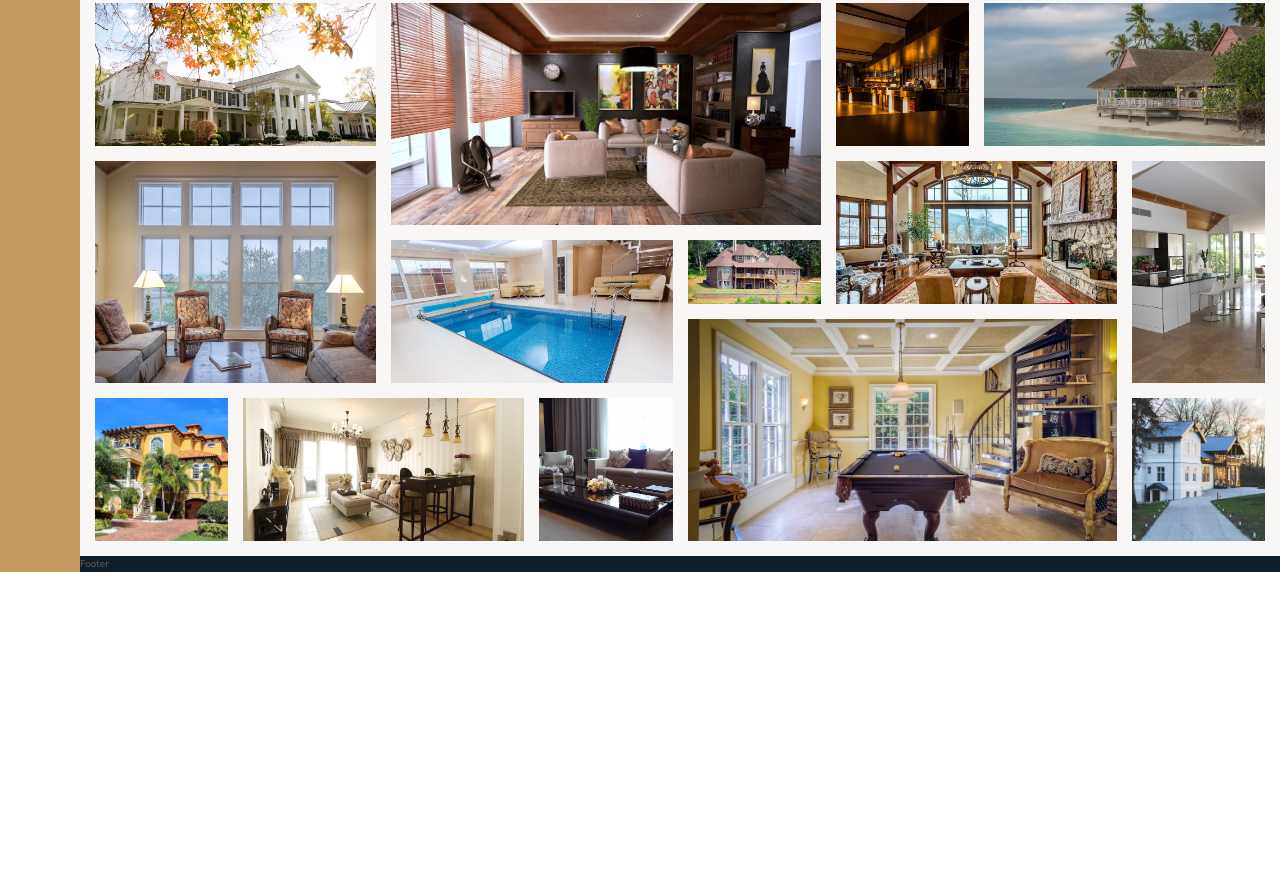
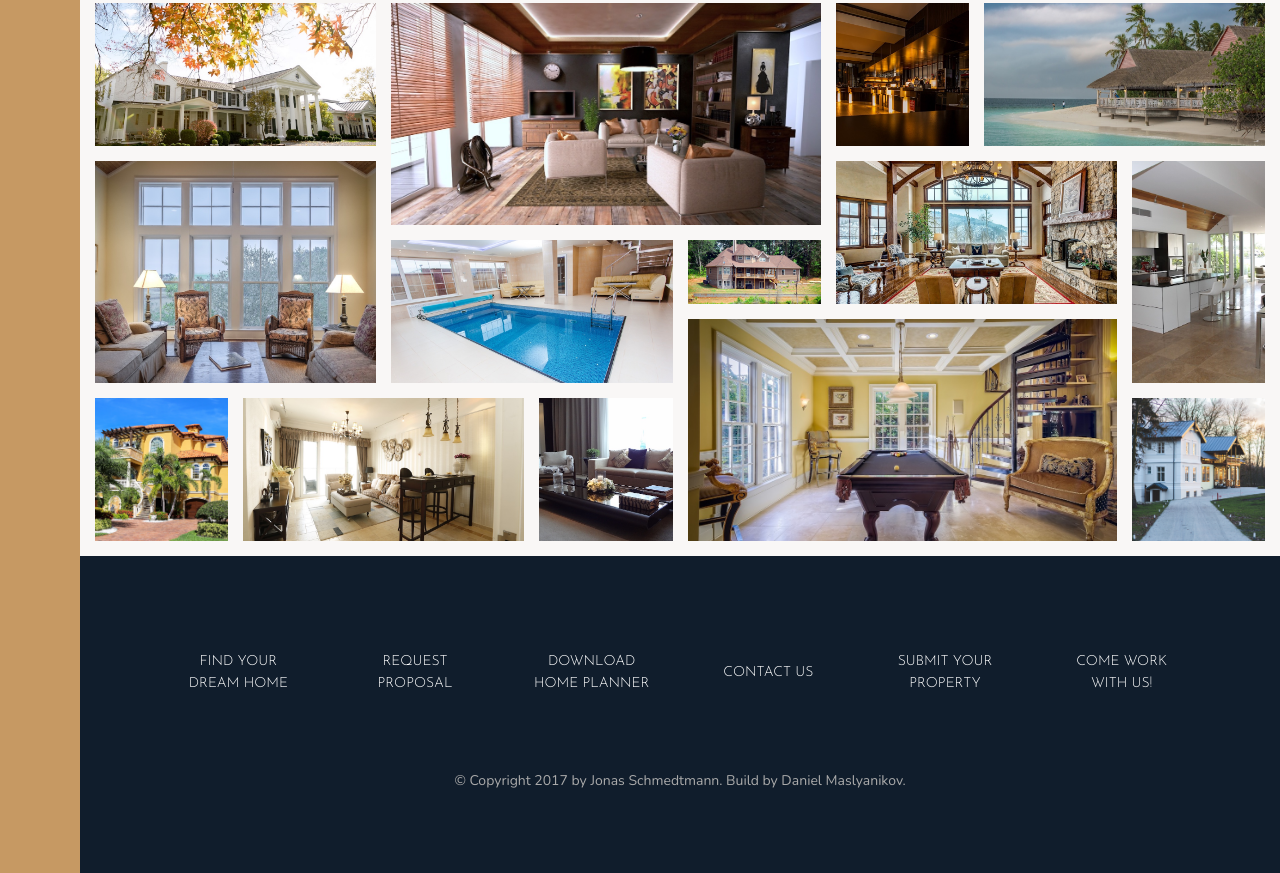
Before and after one commit to Daniel-Maslyanikov/Nexter, a website: page index.html in a window 1280 px wide. Shown: the part 3103-3976 px from the top of the page. Before the commit the page ends 3675 px from the top, so only its background shows below. Drawn offline with nearby package versions, Linux system fonts and the light colour scheme.

Commit message:
build footer section

```diff
--- a/index.html
+++ b/index.html
@@ -356,9 +356,20 @@
 			<figure class="gallery__item gallery__item--14">
 				<img src="img/gal-14.jpeg" alt="Gallery image 14" class="gallery__img">
 			</figure>
-
 		</section>
 
-    <footer class="footer">Footer</footer>
+    <footer class="footer">
+			<ul class="nav">
+				<li class="nav__item"><a href="#" class="nav__link">Find your dream home</a></li>
+				<li class="nav__item"><a href="#" class="nav__link">Request proposal</a></li>
+				<li class="nav__item"><a href="#" class="nav__link">Download home planner</a></li>
+				<li class="nav__item"><a href="#" class="nav__link">Contact us</a></li>
+				<li class="nav__item"><a href="#" class="nav__link">Submit your property</a></li>
+				<li class="nav__item"><a href="#" class="nav__link">Come work with us!</a></li>
+			</ul>
+			<p class="copyright">
+				&copy; Copyright 2017 by Jonas Schmedtmann. Build by Daniel Maslyanikov.
+			</p>
+		</footer>
   </body>
 </html>
--- a/sass/_footer.scss
+++ b/sass/_footer.scss
@@ -1,4 +1,46 @@
 .footer {
 	background-color: $color-secondary;
 	grid-column: full-start / full-end;
+	padding: 8rem;
 }
+
+
+.nav {
+	list-style: none;
+
+	display: grid;
+	grid-template-columns: repeat(auto-fit, minmax(15em, 1fr));
+	grid-gap: 2rem;
+	align-items: center;
+
+	&__link:link,
+	&__link:visited {
+		font-size: 1.4rem;
+		color: #fff;
+		text-decoration: none;
+		font-family: $font-display;
+		text-transform: uppercase;
+		text-align: center;
+		padding: 1.5rem;
+		display: block;
+		transition: all .2s;
+
+
+	}
+
+	&__link:hover,
+	&__link:active {
+		background-color: rgba(#fff, .05);
+		transform: translateY(-1rem);
+	}
+}
+
+.copyright {
+	font-size: 1.4rem;
+	color: $color-grey-light-2;
+	margin-top: 6rem;
+	margin-right: auto;
+	margin-left: auto;
+	text-align: center;
+	width: 70%;
+}
```
Also changed, not shown: css/style.css, 1 other file.
